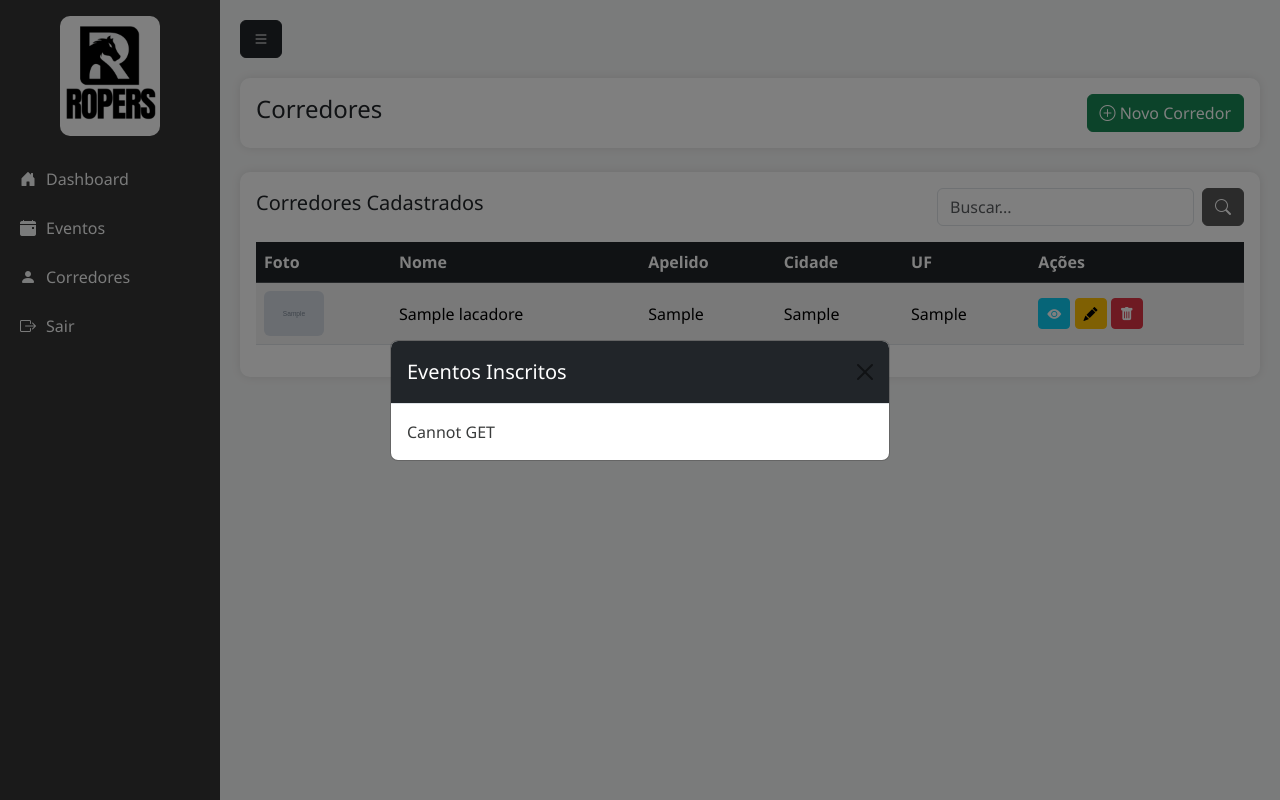
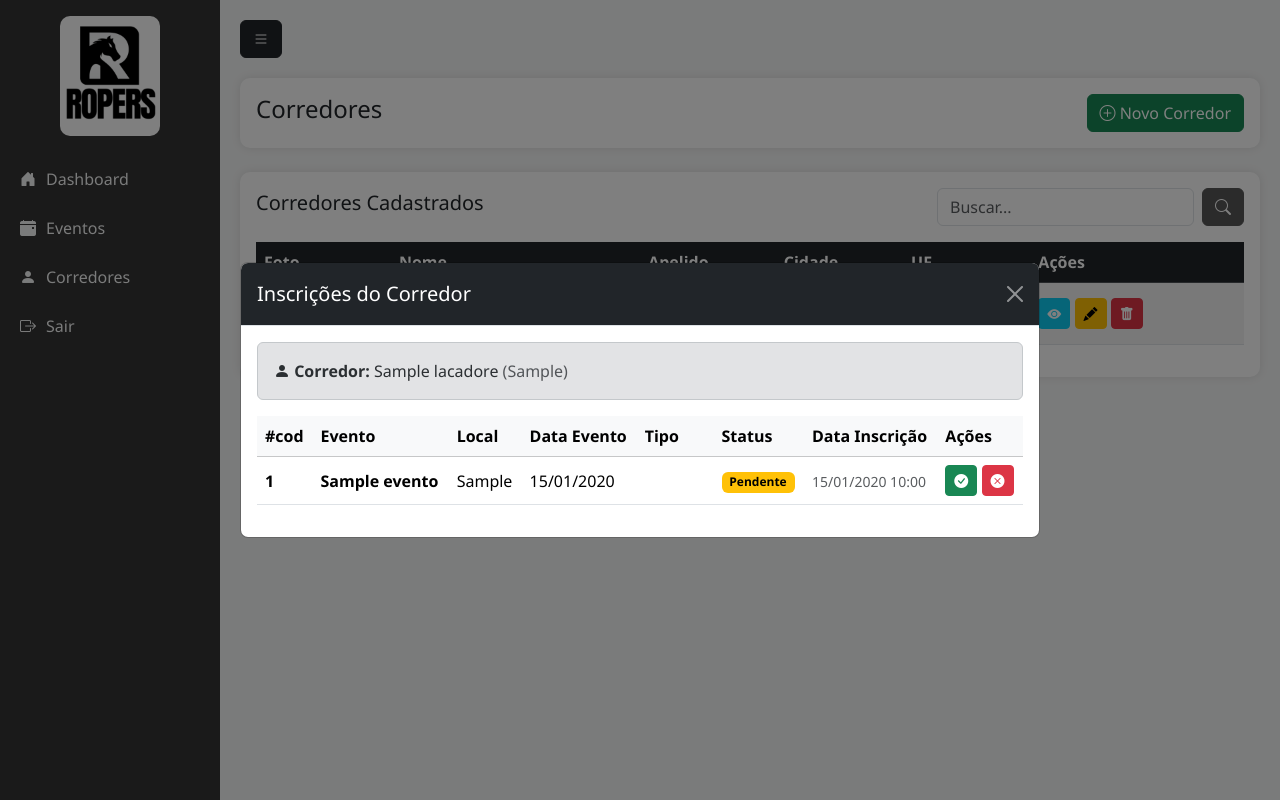
Before and after one commit to josuearaujomoreira/ROPERS, a PHP site: page /corredores.php in a window 1280 px wide, after a click that opens the changed part. Run offline with PHP 8.4, Linux system fonts and the light colour scheme; the visitor is signed in with stand-in values (Sample User, id 1); tables that the repository leaves empty or names only in its code hold one stand-in row (values such as "Sample post"); grey boxes marked "Sample" are stand-in pictures.

Commit message:
aprovando inscrição

```diff
--- a/painel/corredores.php
+++ b/painel/corredores.php
@@ -100,6 +100,21 @@ $corredores = $stmt->fetchAll(PDO::FETCH_ASSOC);
 
     .sidebar.collapsed a span {
         display: none;
+    }
+
+    .badge-pendente {
+        background-color: #ffc107;
+        color: #000;
+    }
+
+    .badge-aprovado {
+        background-color: #28a745;
+        color: #fff;
+    }
+
+    .badge-reprovado {
+        background-color: #dc3545;
+        color: #fff;
     }
 </style>
 
@@ -231,21 +246,33 @@ $corredores = $stmt->fetchAll(PDO::FETCH_ASSOC);
         </div>
     </div>
 
-    <!-- MODAL EVENTOS -->
+    <!-- MODAL EVENTOS E INSCRIÇÕES -->
     <div class="modal fade" id="modalEventos" tabindex="-1">
-        <div class="modal-dialog modal-dialog-centered">
+        <div class="modal-dialog modal-lg modal-dialog-centered">
             <div class="modal-content">
                 <div class="modal-header bg-dark text-white">
-                    <h5 class="modal-title">Eventos Inscritos</h5>
-                    <button type="button" class="btn-close" data-bs-dismiss="modal"></button>
+                    <h5 class="modal-title">Inscrições do Corredor</h5>
+                    <button type="button" class="btn-close btn-close-white" data-bs-dismiss="modal"></button>
                 </div>
-                <div class="modal-body" id="listaEventos">Carregando...</div>
+                <div class="modal-body" id="listaEventos">
+                    <div class="text-center">
+                        <div class="spinner-border text-primary" role="status">
+                            <span class="visually-hidden">Carregando...</span>
+                        </div>
+                    </div>
+                </div>
             </div>
         </div>
     </div>
 
     <script src="https://cdn.jsdelivr.net/npm/bootstrap@5.3.2/dist/js/bootstrap.bundle.min.js"></script>
     <script>
+        // Toggle Sidebar
+        document.getElementById('toggleSidebar').addEventListener('click', function() {
+            document.getElementById('sidebar').classList.toggle('collapsed');
+        });
+
+        // Modal de Eventos
         const modalEventos = document.getElementById('modalEventos');
         modalEventos.addEventListener('show.bs.modal', event => {
             const button = event.relatedTarget;
@@ -255,6 +282,43 @@ $corredores = $stmt->fetchAll(PDO::FETCH_ASSOC);
                 .then(res => res.text())
                 .then(html => document.getElementById('listaEventos').innerHTML = html);
         });
+
+        // Função para aprovar/reprovar inscrição
+        function atualizarStatus(inscricaoId, novoStatus) {
+            if (!confirm('Confirma a alteração do status?')) return;
+
+            fetch('atualizar_inscricao.php', {
+                    method: 'POST',
+                    headers: {
+                        'Content-Type': 'application/x-www-form-urlencoded',
+                    },
+                    body: `inscricao_id=${inscricaoId}&status=${novoStatus}`
+                })
+                .then(res => res.json())
+                .then(data => {
+                    if (data.success) {
+                        alert("Inscrição atualizada!")
+
+                        setTimeout(function() {
+                            window.location.href = "";
+                        }, 100);
+
+                        // Recarrega a lista de eventos do corredor
+                        const modal = bootstrap.Modal.getInstance(document.getElementById('modalEventos'));
+                        const lacadorId = document.querySelector('[data-bs-target="#modalEventos"]').getAttribute('data-id');
+
+                        fetch('listar_eventos_corredor.php?id=' + lacadorId)
+                            .then(res => res.text())
+                            .then(html => document.getElementById('listaEventos').innerHTML = html);
+                    } else {
+                        alert('Erro ao atualizar status: ' + data.message);
+                    }
+                })
+                .catch(err => {
+                    alert('Erro ao processar solicitação');
+                    console.error(err);
+                });
+        }
     </script>
 </body>
 
--- /dev/null
+++ b/painel/listar_eventos_corredor.php
@@ -0,0 +1,132 @@
+<?php
+require 'inc/config.php';
+
+$id_lacador = $_GET['id'] ?? 0;
+
+// Busca dados do corredor
+$stmt_corredor = $pdo->prepare("SELECT nome, apelido FROM lacadores WHERE id = ?");
+$stmt_corredor->execute([$id_lacador]);
+$corredor = $stmt_corredor->fetch(PDO::FETCH_ASSOC);
+
+// Busca todas as inscrições do corredor
+$stmt = $pdo->prepare("
+    SELECT
+        i.id as inscricao_id,
+        i.tipo,
+        i.status,
+        i.created_at,
+        e.nome as evento_nome,
+        e.created_at as evento_created_at,
+        e.local
+    FROM inscricoes i
+    INNER JOIN eventos e ON i.id_evento = e.id
+    WHERE i.id_lacador = ?
+    ORDER BY i.created_at DESC
+");
+$stmt->execute([$id_lacador]);
+$inscricoes = $stmt->fetchAll(PDO::FETCH_ASSOC);
+
+// Exibe nome do corredor
+if ($corredor): ?>
+    <div class="alert alert-secondary mb-3">
+        <strong><i class="bi bi-person-fill"></i> Corredor:</strong>
+        <?= htmlspecialchars($corredor['nome']) ?>
+        <?php if (!empty($corredor['apelido'])): ?>
+            <span class="text-muted">(<?= htmlspecialchars($corredor['apelido']) ?>)</span>
+        <?php endif; ?>
+    </div>
+<?php endif; ?>
+
+<?php if (count($inscricoes) > 0): ?>
+    <div class="table-responsive">
+        <table class="table table-hover align-middle">
+            <thead class="table-light">
+                <tr>
+                    <th>#cod</th>
+
+                    <th>Evento</th>
+                    <th>Local</th>
+                    <th>Data Evento</th>
+                    <th>Tipo</th>
+                    <th>Status</th>
+                    <th>Data Inscrição</th>
+                    <th>Ações</th>
+                </tr>
+            </thead>
+            <tbody>
+                <?php foreach ($inscricoes as $insc): ?>
+                    <tr>
+                        <td><strong><?= htmlspecialchars($insc['inscricao_id']) ?></strong></td>
+                        <td><strong><?= htmlspecialchars($insc['evento_nome']) ?></strong></td>
+                        <td><?= htmlspecialchars($insc['local']) ?></td>
+                        <td><?= date('d/m/Y', strtotime($insc['evento_created_at'])) ?></td>
+                        <td>
+                            <?php
+                            $tipo_class = '';
+                            switch($insc['tipo']) {
+                                case 'Cabeça':
+                                    $tipo_class = 'primary';
+                                    break;
+                                case 'Pé':
+                                    $tipo_class = 'success';
+                                    break;
+                                case 'Ambos':
+                                    $tipo_class = 'info';
+                                    break;
+                            }
+                            ?>
+                            <span class="badge bg-<?= $tipo_class ?>"><?= htmlspecialchars($insc['tipo']) ?></span>
+                        </td>
+                        <td>
+                            <?php
+                            $status_class = '';
+                            switch($insc['status']) {
+                                case 'Pendente':
+                                    $status_class = 'badge-pendente';
+                                    break;
+                                case 'Aprovado':
+                                    $status_class = 'badge-aprovado';
+                                    break;
+                                case 'Reprovado':
+                                    $status_class = 'badge-reprovado';
+                                    break;
+                            }
+                            ?>
+                            <span class="badge <?= $status_class ?>"><?= htmlspecialchars($insc['status']) ?></span>
+                        </td>
+                        <td><small class="text-muted"><?= date('d/m/Y H:i', strtotime($insc['created_at'])) ?></small></td>
+                        <td>
+                            <?php if ($insc['status'] == 'Pendente'): ?>
+                                <button class="btn btn-success btn-sm" onclick="atualizarStatus(<?= $insc['inscricao_id'] ?>, 'Aprovado')" title="Aprovar">
+                                    <i class="bi bi-check-circle-fill"></i>
+                                </button>
+                                <button class="btn btn-danger btn-sm" onclick="atualizarStatus(<?= $insc['inscricao_id'] ?>, 'Reprovado')" title="Reprovar">
+                                    <i class="bi bi-x-circle-fill"></i>
+                                </button>
+                            <?php elseif ($insc['status'] == 'Aprovado'): ?>
+                                <button class="btn btn-warning btn-sm" onclick="atualizarStatus(<?= $insc['inscricao_id'] ?>, 'Pendente')" title="Tornar Pendente">
+                                    <i class="bi bi-arrow-counterclockwise"></i>
+                                </button>
+                                <button class="btn btn-danger btn-sm" onclick="atualizarStatus(<?= $insc['inscricao_id'] ?>, 'Reprovado')" title="Reprovar">
+                                    <i class="bi bi-x-circle-fill"></i>
+                                </button>
+                            <?php elseif ($insc['status'] == 'Reprovado'): ?>
+                                <button class="btn btn-success btn-sm" onclick="atualizarStatus(<?= $insc['inscricao_id'] ?>, 'Aprovado')" title="Aprovar">
+                                    <i class="bi bi-check-circle-fill"></i>
+                                </button>
+                                <button class="btn btn-warning btn-sm" onclick="atualizarStatus(<?= $insc['inscricao_id'] ?>, 'Pendente')" title="Tornar Pendente">
+                                    <i class="bi bi-arrow-counterclockwise"></i>
+                                </button>
+                            <?php endif; ?>
+                        </td>
+                    </tr>
+                <?php endforeach; ?>
+            </tbody>
+        </table>
+    </div>
+<?php else: ?>
+    <div class="alert alert-info text-center">
+        <i class="bi bi-info-circle fs-3"></i>
+        <p class="mb-0 mt-2">Este corredor ainda não possui inscrições em eventos.</p>
+    </div>
+<?php endif; ?>
```
Also changed, not shown: painel/atualizar_inscricao.php (added, +27 -0 lines).
